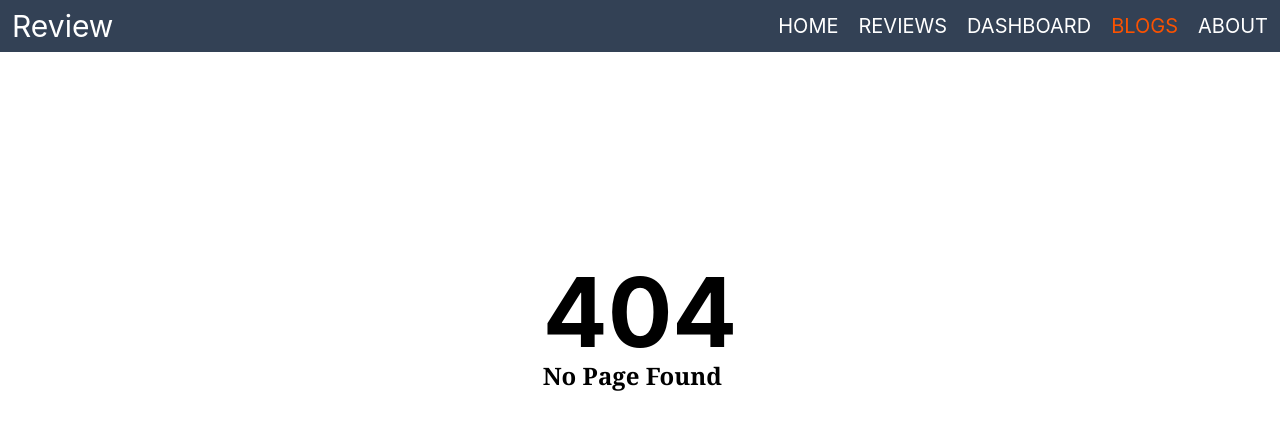
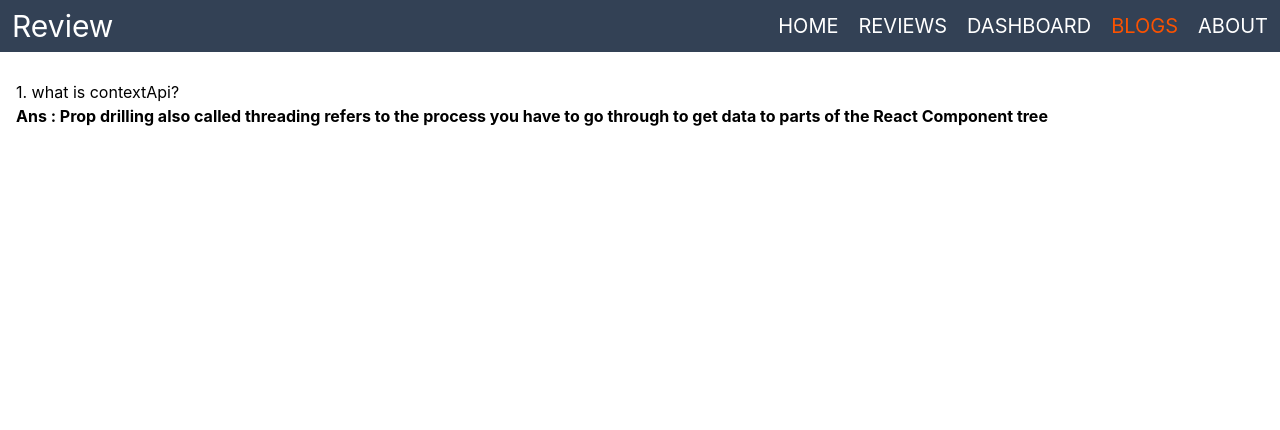
Before and after one commit to abdur-rashid-khan/-product-analysis-website-ass-9, a React (Create React App) app: page /blogs in a window 1280 px wide. Before the commit this address had no page. Shown: the top 430 px of the page. Built offline with nearby package versions, Linux system fonts and the light colour scheme.

Commit message:
ans on number qusen

```diff
--- a/src/App.js
+++ b/src/App.js
@@ -17,7 +17,7 @@ function App() {
         <Route path='/home' element={<Home></Home>}></Route>
         <Route path='/reviews' element={<Review></Review>}></Route>
         <Route path='/dashboard' element={<Dashboard></Dashboard>}></Route>
-        <Route path='/blog' element={<Blog></Blog>}></Route>
+        <Route path='/blogs' element={<Blog></Blog>}></Route>
         <Route path='/about' element={<About></About>}></Route>
         <Route path='*' element={<NoDataFound></NoDataFound>}></Route>
       </Routes>
--- a/src/Components/Blogs/Blog.js
+++ b/src/Components/Blogs/Blog.js
@@ -2,10 +2,13 @@ import React from 'react';
 
 const Blog = () => {
    return (
-      <div>
+      <div className='sm:container md:container lg:container xl:container mx-auto px-4 pt-20'>
          <div>
             <p>1. what is contextApi?</p>
             <strong> Ans : Prop drilling also called threading refers to the process you have to go through to get data to parts of the React Component tree</strong>
+         </div>
+         <div>
+
          </div>
       </div>
    );
```
